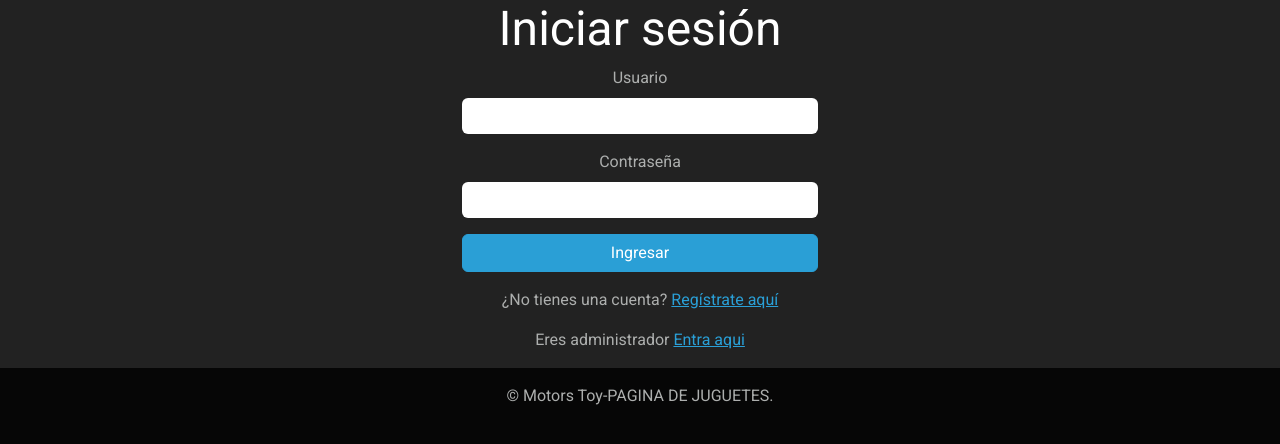
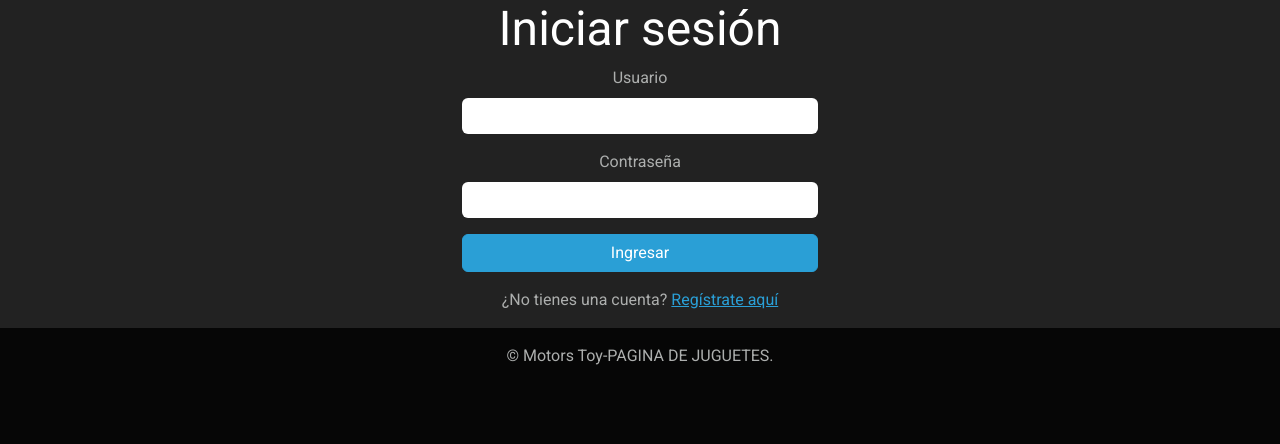
Before and after one commit to rubs25/Integradora, a PHP site: page /sesion/inicio.php in a window 1280 px wide. Shown: the top 444 px of the page. Run offline with PHP 8.4, Linux system fonts and the light colour scheme.

Commit message:
Borre el inicio de administrador

```diff
--- a/sesion/inicio.php
+++ b/sesion/inicio.php
@@ -30,7 +30,7 @@
                         </div>
                         <div class="text-center mt-3">
                             <p>¿No tienes una cuenta? <a href="../sesion/registro.php" target="_blank">Regístrate aquí</a></p>
-                            <p>Eres administrador <a href="../admin/administrador.php" target="_blank">Entra aqui</a></p>
+
                         </div>
                     </div>
                     <div class="col-4"></div>
```
